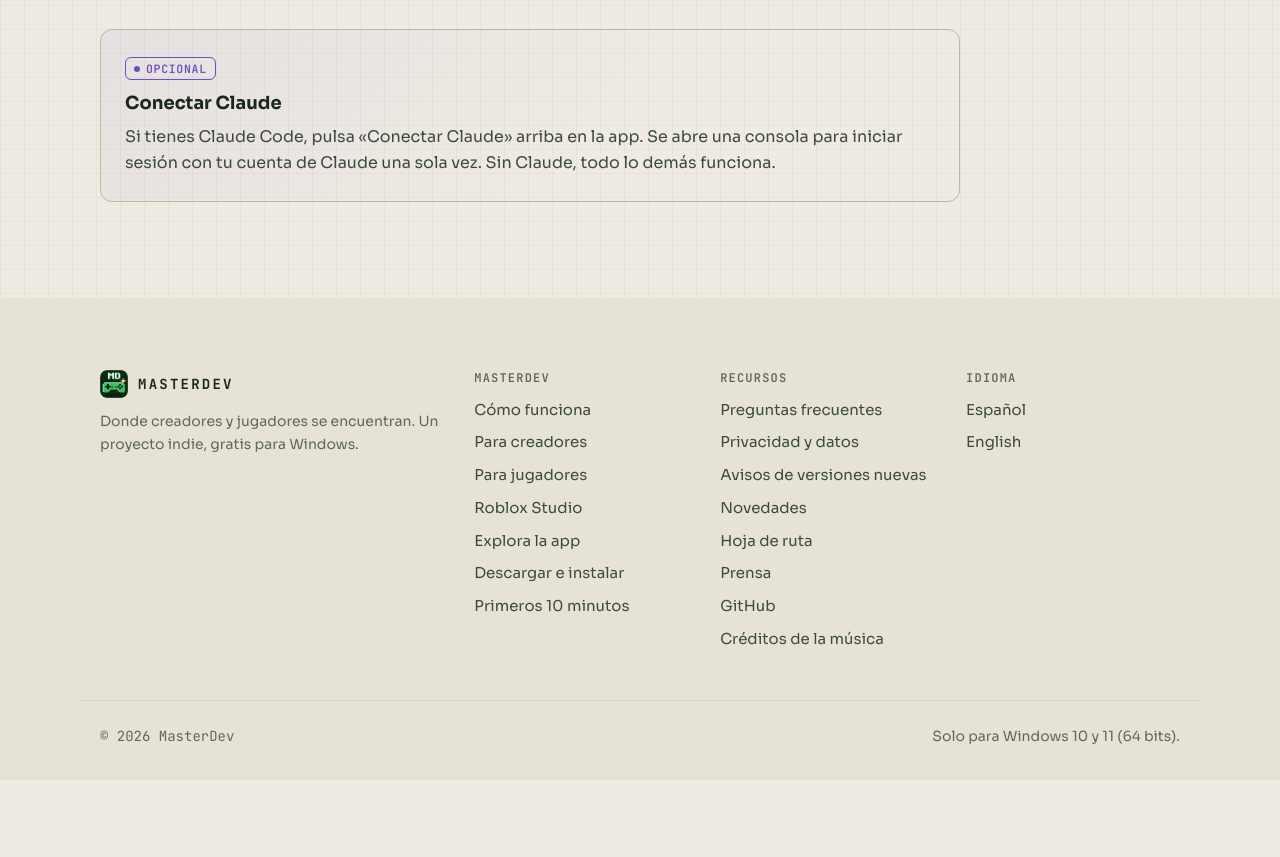
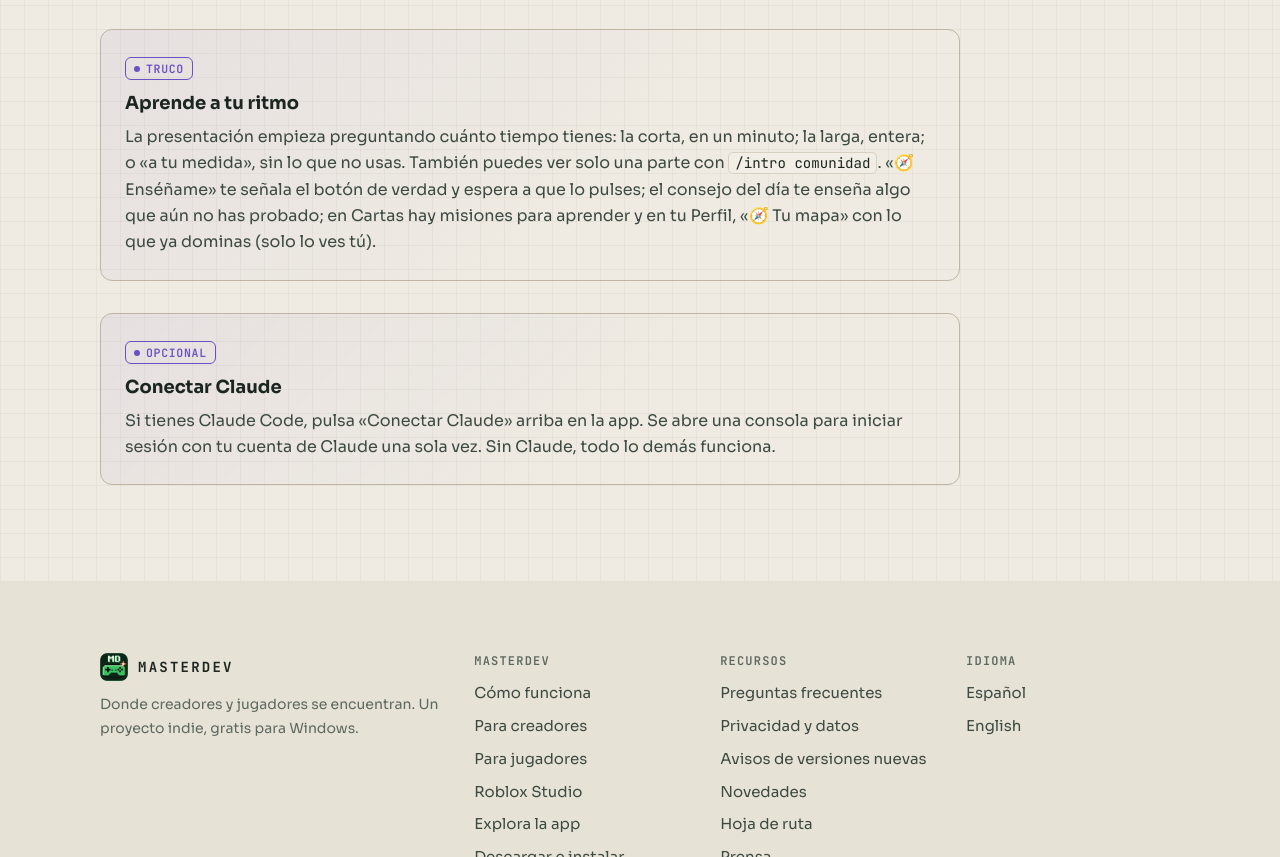
Before and after one commit to noahxaviertrinidad-collab/masterdev-releases, a plain HTML site: page primeros-pasos.html in a window 1280 px wide. Shown: the part 2371-3228 px from the top of the page. Before the commit the page ends 3151 px from the top, so only its background shows below. Drawn offline with Linux system fonts and the light colour scheme.

Commit message:
b169: primeros pasos con la intro corta, larga o a tu medida, «Enséñame», el consejo del día, las misiones y tu mapa
Co-Authored-By: Claude Opus 5.5 <noreply@anthropic.com>

```diff
--- a/primeros-pasos.html
+++ b/primeros-pasos.html
@@ -141,6 +141,12 @@
     </aside>
 
     <aside class="note">
+      <p class="st opt">Truco</p>
+      <h3>Aprende a tu ritmo</h3>
+      <p>La presentación empieza preguntando cuánto tiempo tienes: la corta, en un minuto; la larga, entera; o «a tu medida», sin lo que no usas. También puedes ver solo una parte con <code>/intro comunidad</code>. «🧭 Enséñame» te señala el botón de verdad y espera a que lo pulses; el consejo del día te enseña algo que aún no has probado; en Cartas hay misiones para aprender y en tu Perfil, «🧭 Tu mapa» con lo que ya dominas (solo lo ves tú).</p>
+    </aside>
+
+    <aside class="note">
       <p class="st opt">Opcional</p>
       <h3>Conectar Claude</h3>
       <p>Si tienes Claude Code, pulsa «Conectar Claude» arriba en la app. Se abre una consola para iniciar sesión con tu cuenta de Claude una sola vez. Sin Claude, todo lo demás funciona.</p>
```
Also changed, not shown: _src/pages/primeros-pasos.html (+6 -0 lines), en/primeros-pasos.html (+6 -0 lines).
